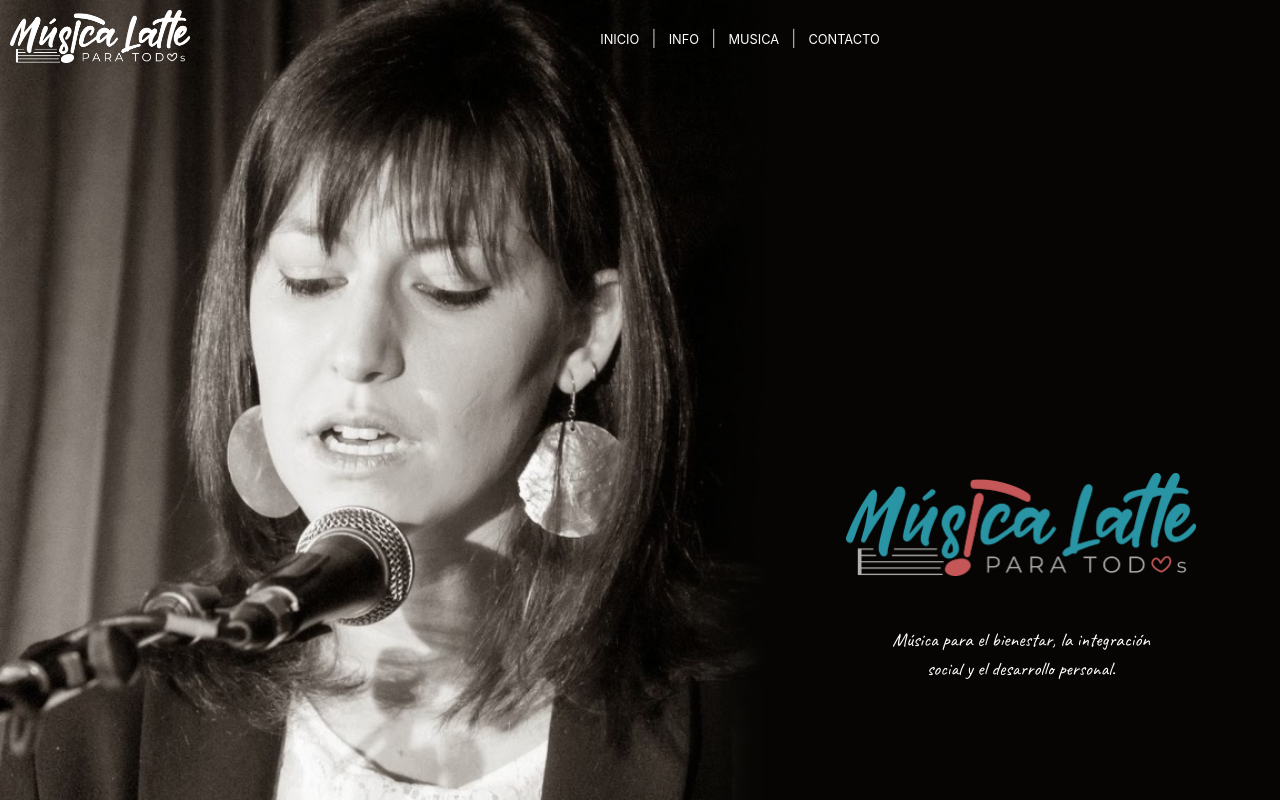
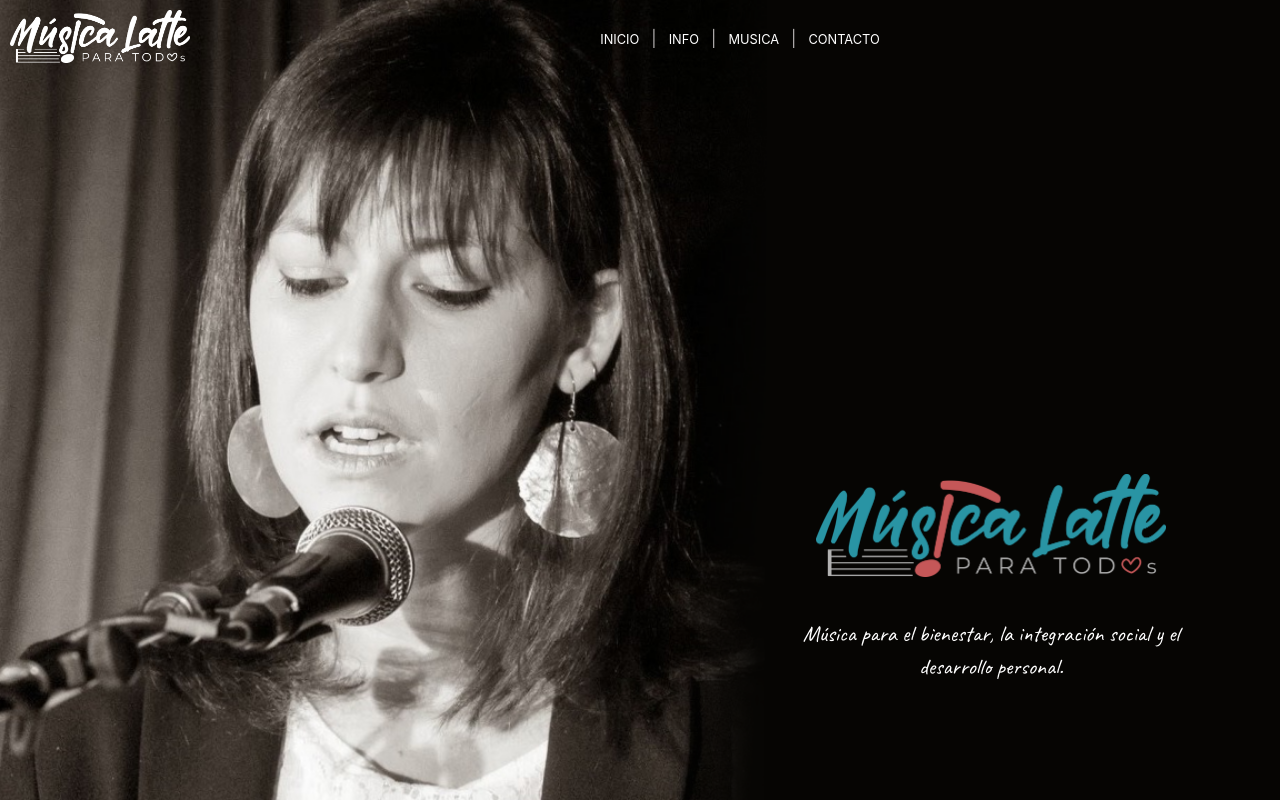
Before and after one commit to elenasacristan/musica-latte, a React (Create React App) app: page / in a window 1280 px wide. Built offline with nearby package versions, Linux system fonts and the light colour scheme.

Commit message:
Improve styles Home component

```diff
--- a/src/components/Home/Home.css
+++ b/src/components/Home/Home.css
@@ -17,17 +17,18 @@
   display: flex;
   flex-direction: column;
   padding: 20px;
+  width: 450px;
 }
 
 .Home-intro img {
   margin: auto;
   width: 350px;
-  margin-bottom: 50px;
+  margin-bottom: 40px;
 }
 .Home-intro p {
   color: white;
   font-family: "Caveat", cursive;
-  font-size: 1.2rem;
+  font-size: 1.4rem;
   text-align: center;
 }
 
@@ -46,5 +47,4 @@
   .Home-intro img {
     width: 250px;
   }
-
 }
--- a/src/components/Home/Home.js
+++ b/src/components/Home/Home.js
@@ -9,7 +9,7 @@ export default function Home() {
       <div className="Home-wrapper">
           <div className="Home-intro">
           <img src={logo} alt="logo"/>
-              <p>Música para el bienestar, la integración <br/>social y el desarrollo personal.</p>
+              <p>Música para el bienestar, la integración social y el desarrollo personal.</p>
           </div>
       </div>
     </div>
```
